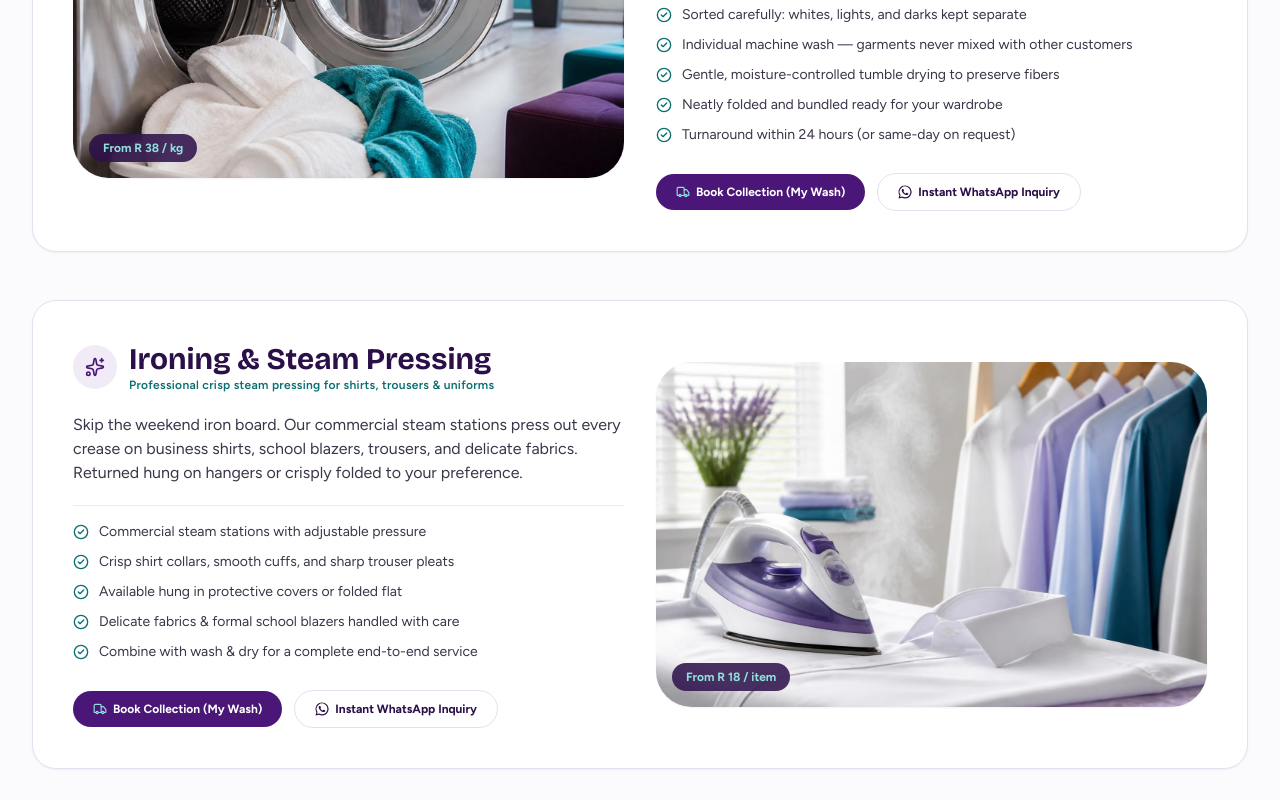
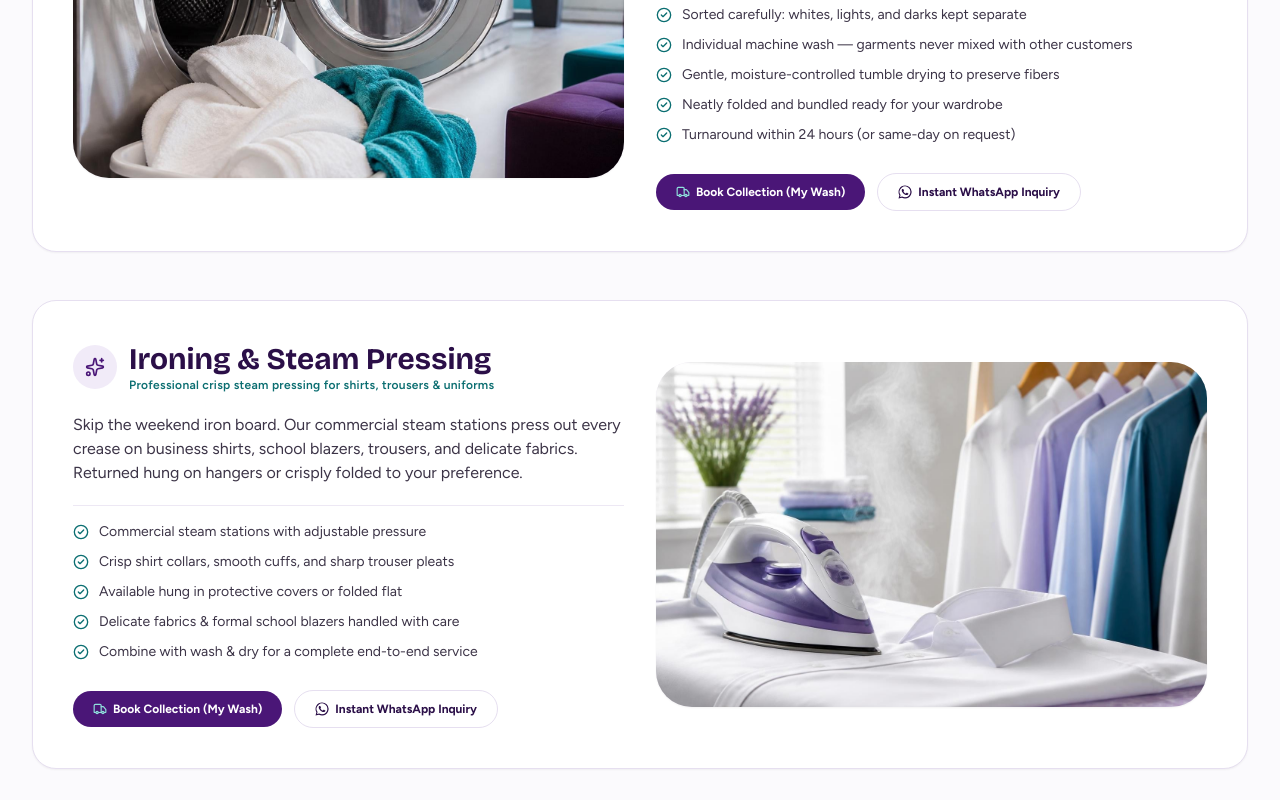
Before and after one commit to arnobonthuyzen-arch/LaundroHub, a Next.js app: page /what-we-offer in a window 1280 px wide. Shown: the part 1220-2020 px from the top of the page. Built offline with nearby package versions, Linux system fonts and the light colour scheme.

Commit message:
style: remove price badges from image corners on what-we-offer page

```diff
--- a/src/app/what-we-offer/page.tsx
+++ b/src/app/what-we-offer/page.tsx
@@ -200,9 +200,6 @@ export default async function WhatWeOfferPage() {
                         className="object-cover transition-transform duration-500 group-hover:scale-105"
                         sizes="(max-width: 1024px) 100vw, 50vw"
                       />
-                      <div className="absolute bottom-4 left-4 rounded-xl bg-brand-deep/85 backdrop-blur-md px-3.5 py-1.5 text-xs font-bold text-brand-mint">
-                        {service.price}
-                      </div>
                     </div>
                   </div>
 
```
Also changed, not shown: graphify-out/manifest.json.
